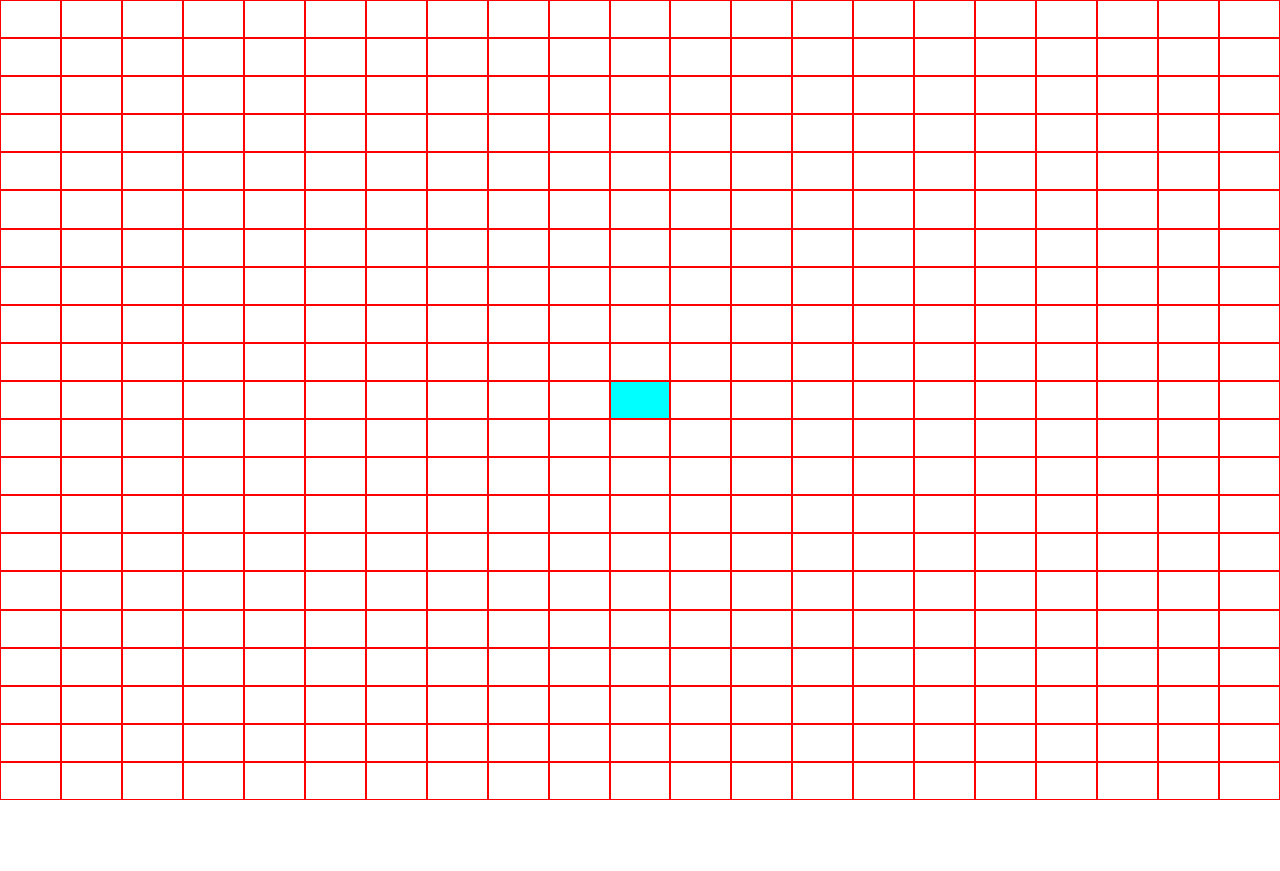
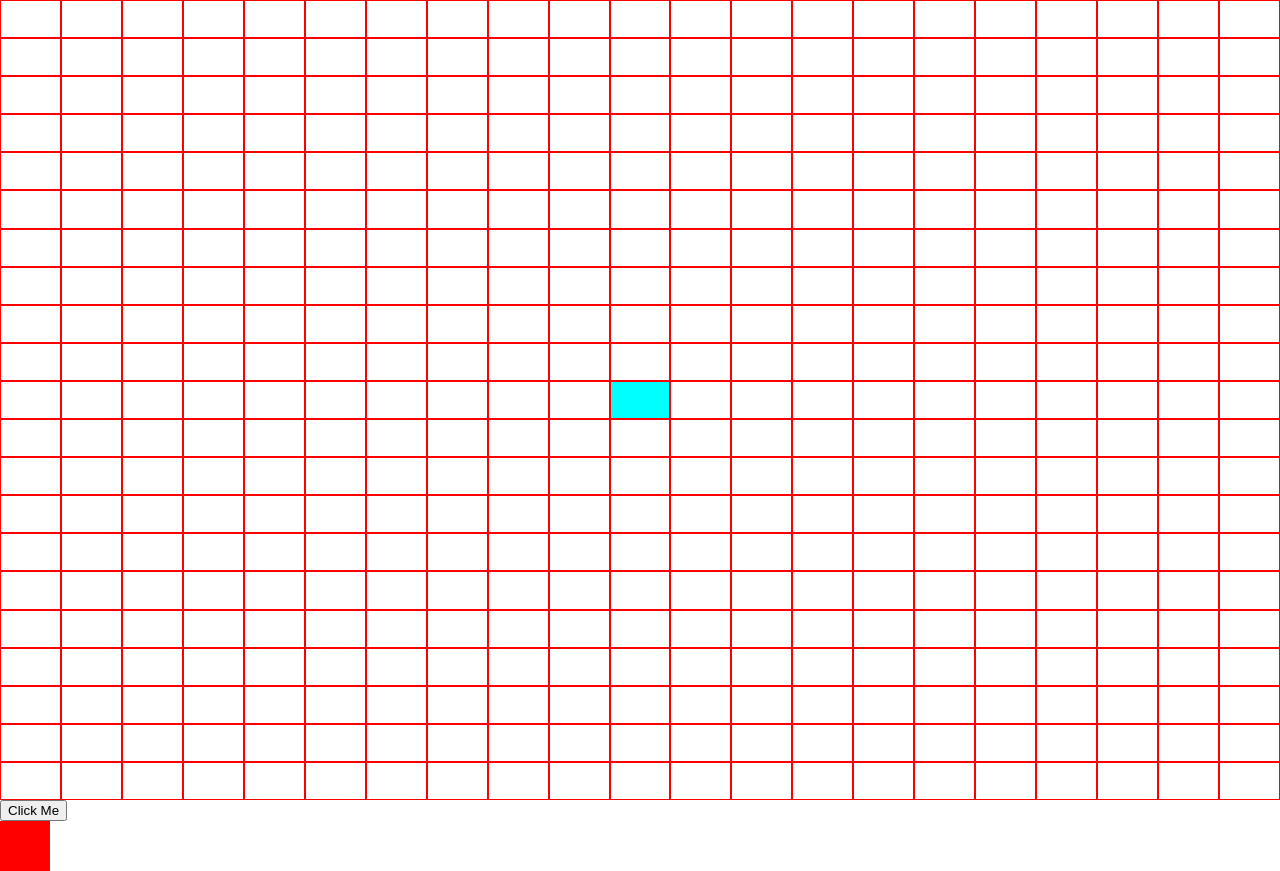
Before and after one commit to Lucas-Ke/Roamer, a plain HTML site: page index.html in a window 1280 px wide. Before the commit the page ends 800 px from the top, so only its background shows below. Drawn offline with Linux system fonts and the light colour scheme.

Commit message:
Update index.html

```diff
--- a/index.html
+++ b/index.html
@@ -471,10 +471,10 @@
         } else if (e.keyCode === 39) {
           console.log("right");
           if (
-            movement == 21  ||
-            movement == 42  ||
-            movement == 63  ||
-            movement == 84  ||
+            movement == 21 ||
+            movement == 42 ||
+            movement == 63 ||
+            movement == 84 ||
             movement == 105 ||
             movement == 126 ||
             movement == 147 ||
@@ -517,11 +517,11 @@
         } else if (e.keyCode === 37) {
           console.log("left");
           if (
-            movement == 1   ||
-            movement == 22  ||
-            movement == 43  ||
-            movement == 64  ||
-            movement == 85  ||
+            movement == 1 ||
+            movement == 22 ||
+            movement == 43 ||
+            movement == 64 ||
+            movement == 85 ||
             movement == 106 ||
             movement == 127 ||
             movement == 148 ||
@@ -552,4 +552,40 @@
       });
     </script>
   </body>
+  <style>
+    #myAnimation {
+      width: 50px;
+      height: 50px;
+      position: absolute;
+      background-color: red;
+    }
+  </style>
+  <body>
+    <p>
+      <button onclick="myMove()">Click Me</button>
+    </p>
+
+    <div id="myContainer">
+      <div id="myAnimation"></div>
+    </div>
+
+    <script>
+      var id = null;
+      function myMove() {
+        var elem = document.getElementById("myAnimation");
+        var pos = 150;
+        clearInterval(id);
+        id = setInterval(frame, 10);
+        function frame() {
+          if (pos == 300) {
+            clearInterval(id);
+          } else {
+            pos--;
+            elem.style.top = pos - "px";
+            elem.style.left = pos + "px";
+          }
+        }
+      }
+    </script>
+  </body>
 </html>
```
